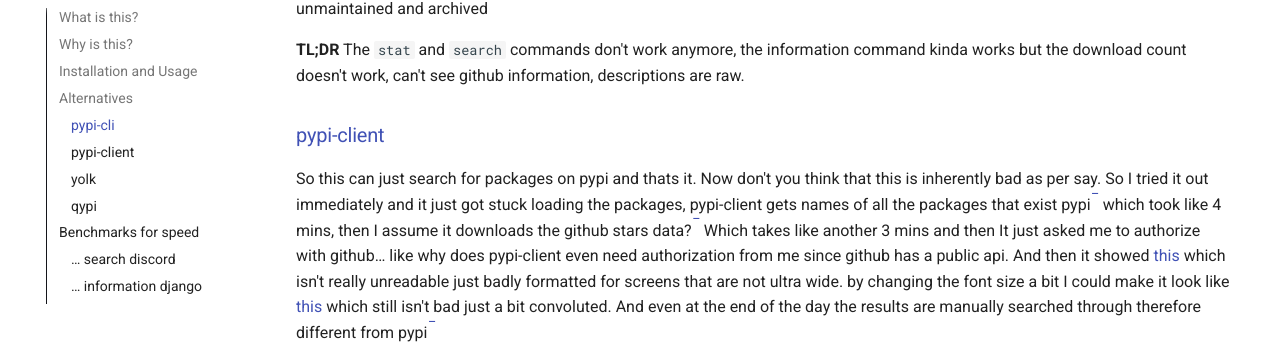
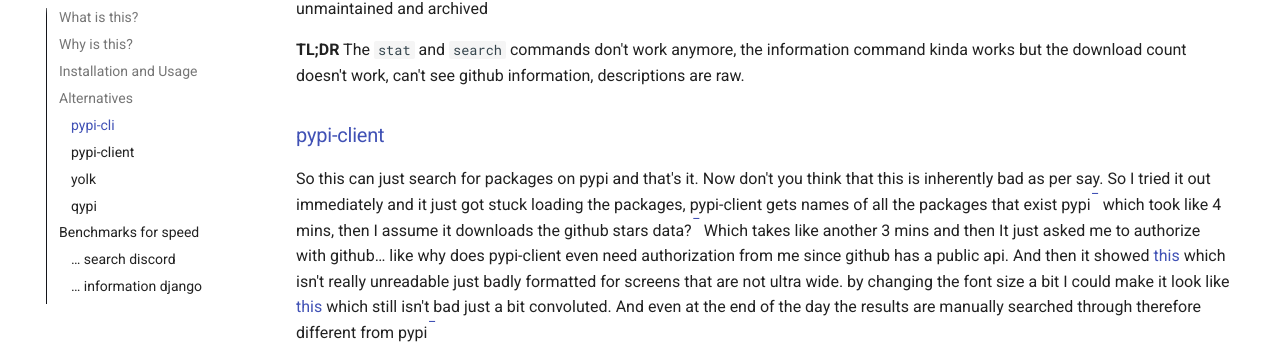
Before and after one commit to wasi-master/pypi-command-line, an MkDocs documentation site: the page built from docs/index.md, in a window 1280 px wide and 900 px high, scrolled down 815 px. Shown: the part 91-453 px from the top of the window. Built offline with MkDocs 1.6.1 and Material for MkDocs 9.7.7, drawn with Linux system fonts in a browser that asks for light colours; comment, search, counter and statistics services are not loaded.

```diff
--- a/docs/index.md
+++ b/docs/index.md
@@ -31,7 +31,7 @@ Now this probably was the best option before `pypi-command-line` came out and it
 
 ### [pypi-client](https://pypi.org/project/pypi-client/ "pypi-client")
 
-So this can just search for packages on pypi and thats it. Now don't you think that this is inherently bad as per say. So I tried it out immediately and it just got stuck loading the packages, pypi-client gets names of all the packages that exist pypi<sup><a title=Reference href="https://github.com/abahdanovich/pypi-client#:~:text=fetches%20all%20package%20names%20from%20pypi" target="_blank">‾</a></sup> which took like 4 mins, then I assume it downloads the github stars data?<sup><a title=Reference href="https://github.com/abahdanovich/pypi-client#:~:text=downloads%20github%20stars" target="_blank">‾</a></sup> Which takes like another 3 mins and then It just asked me to authorize with github… like why does pypi-client even need authorization from me since github has a public api. And then it showed [this](https://i.imgur.com/D0VJhmZ.png "Demo of the program that has been badly formatted") which isn't really unreadable just badly formatted for screens that are not ultra wide. by changing the font size a bit I could make it look like [this](https://i.imgur.com/usU2AnJ.jpeg "Demo of the program after lowering the font size") which still isn't bad just a bit convoluted. And even at the end of the day the results are manually searched through therefore different from pypi<sup><a title=Example href="https://i.imgur.com/2AuCKuX.jpg" target="_blank">‾</a></sup>
+So this can just search for packages on pypi and that's it. Now don't you think that this is inherently bad as per say. So I tried it out immediately and it just got stuck loading the packages, pypi-client gets names of all the packages that exist pypi<sup><a title=Reference href="https://github.com/abahdanovich/pypi-client#:~:text=fetches%20all%20package%20names%20from%20pypi" target="_blank">‾</a></sup> which took like 4 mins, then I assume it downloads the github stars data?<sup><a title=Reference href="https://github.com/abahdanovich/pypi-client#:~:text=downloads%20github%20stars" target="_blank">‾</a></sup> Which takes like another 3 mins and then It just asked me to authorize with github… like why does pypi-client even need authorization from me since github has a public api. And then it showed [this](https://i.imgur.com/D0VJhmZ.png "Demo of the program that has been badly formatted") which isn't really unreadable just badly formatted for screens that are not ultra wide. by changing the font size a bit I could make it look like [this](https://i.imgur.com/usU2AnJ.jpeg "Demo of the program after lowering the font size") which still isn't bad just a bit convoluted. And even at the end of the day the results are manually searched through therefore different from pypi<sup><a title=Example href="https://i.imgur.com/2AuCKuX.jpg" target="_blank">‾</a></sup>
 
 **TL;DR:**
 Takes too long (≈7 mins), Needs github authorization, badly formatted for non ultra wide monitors, searches manually so results are different compared to pypi
```
Also changed, not shown: README.md (+2 -2 lines), docs/notes.md (+1 -1 lines), docs/smart_features.md (+1 -1 lines), docs/usage.md (+3 -3 lines), 2 other files.
